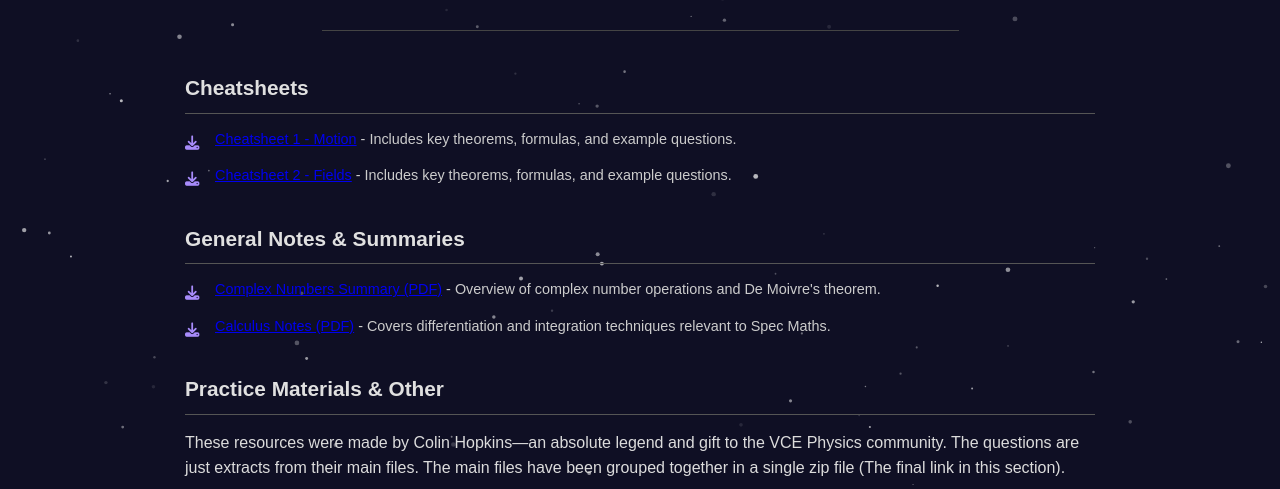
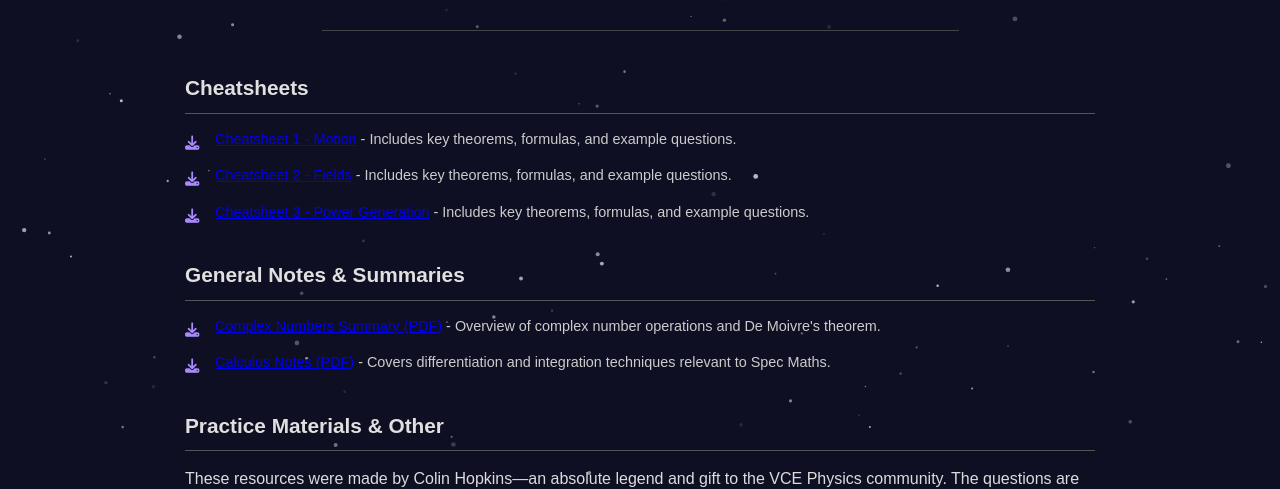
Before and after one commit to Apoo711/apoo711.github.io, an Eleventy site: page src/vce/physics/index.html in a window 1280 px wide. Shown: the part 315-804 px from the top of the page. Built offline with nearby package versions, Linux system fonts and the light colour scheme; Eleventy itself is replaced by a stand-in of ours; files that its build step writes are made by us from their sources; what eleventy-plugin-toc would draw is missing.

Commit message:
New Cheatsheet for physics

```diff
--- a/src/vce/physics/index.html
+++ b/src/vce/physics/index.html
@@ -72,10 +72,10 @@
                         <a href="https://github.com/Apoo711/vce-resources/releases/download/v0.0.1-physics/cheatsheet-fields.pdf" download>Cheatsheet 2 - Fields</a>
                         - Includes key theorems, formulas, and example questions.
                     </li>
-<!--                    <li>-->
-<!--                        <a href="../files/spec/bound-reference-v1.pdf" download>Cheatsheet 3 - Motion</a>-->
-<!--                        - Includes key theorems, formulas, and example questions.-->
-<!--                    </li>-->
+                    <li>
+                        <a href="https://github.com/Apoo711/vce-resources/blob/physics/physics/cheatsheets/Physics%20CheatSheet%20SAC3.pdf" download>Cheatsheet 3 - Power Generation</a>
+                        - Includes key theorems, formulas, and example questions.
+                    </li>
 <!--                    <li>-->
 <!--                        <a href="../files/spec/bound-reference-v1.pdf" download>Cheatsheet 4 - Motion</a>-->
 <!--                        - Includes key theorems, formulas, and example questions.-->
```
